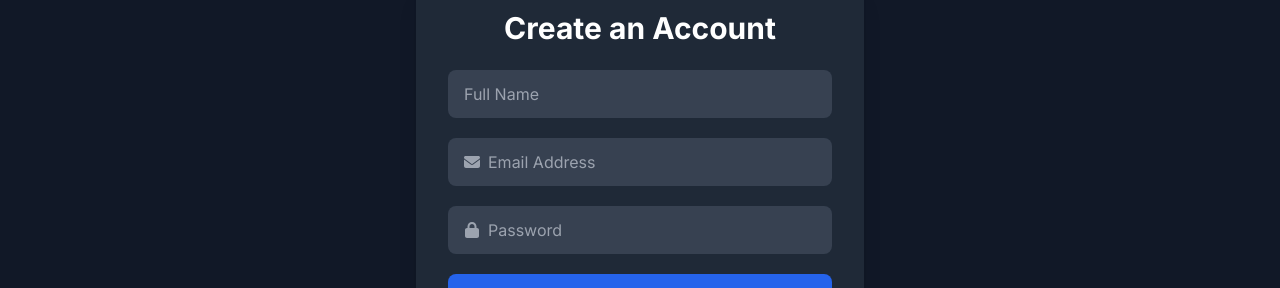
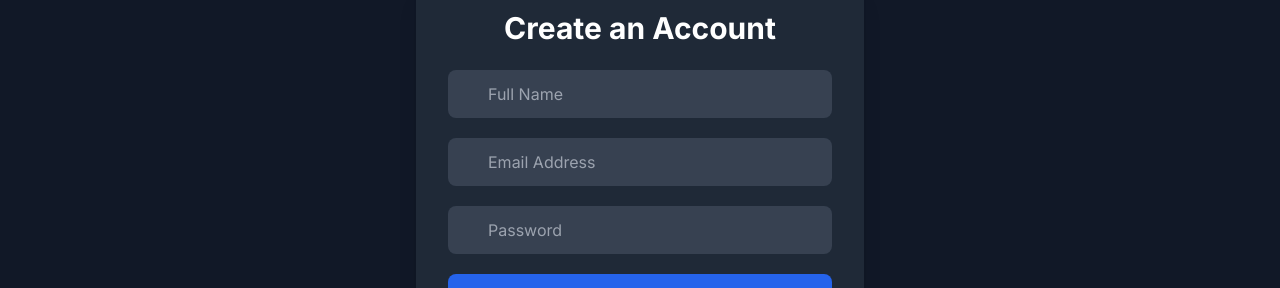
Before and after one commit to vinodkumarmaury/FJ-FE-R2-Vinod-Kumar-Maurya-IIT-Kharagpur, a Next.js app: page /auth/register in a window 1280 px wide. Shown: the part 276-564 px from the top of the page. Built offline with nearby package versions, Linux system fonts and the light colour scheme.

Commit message:
fix: update icon imports from react-icons/fa6 to react-icons/fa in login and register pages

```diff
--- a/app/auth/login/page.tsx
+++ b/app/auth/login/page.tsx
@@ -4,9 +4,7 @@ import { useState } from "react";
 import { useRouter } from "next/navigation";
 import { login } from "@/utils/api";
 import { toast } from "react-toastify";
-import { FaLock } from "react-icons/fa6";
-
-const LockIcon: React.FC = () => <FaLock className="absolute left-4 top-1/2 transform -translate-y-1/2 text-gray-400" />;
+import { FaUser, FaLock } from "react-icons/fa";
 
 export default function LoginPage() {
   const [email, setEmail] = useState("");
@@ -32,18 +30,19 @@ export default function LoginPage() {
 
         <form onSubmit={handleLogin} className="space-y-5">
           <div className="relative">
+            {/* <FaUser className="absolute left-4 top-1/2 transform -translate-y-1/2 text-gray-400" /> */}
             <input
               type="email"
               placeholder="Email"
               value={email}
               onChange={(e) => setEmail(e.target.value)}
-              className="w-full pl-4 pr-4 py-3 rounded-lg bg-gray-700 focus:ring-2 focus:ring-blue-500 focus:outline-none placeholder-gray-400"
+              className="w-full pl-10 pr-4 py-3 rounded-lg bg-gray-700 focus:ring-2 focus:ring-blue-500 focus:outline-none placeholder-gray-400"
               required
             />
           </div>
 
           <div className="relative">
-            <LockIcon />
+            {/* <FaLock className="absolute left-4 top-1/2 transform -translate-y-1/2 text-gray-400" /> */}
             <input
               type="password"
               placeholder="Password"
--- a/app/auth/register/page.tsx
+++ b/app/auth/register/page.tsx
@@ -4,10 +4,7 @@ import { useState } from "react";
 import { useRouter } from "next/navigation";
 import { register } from "@/utils/api";
 import { toast } from "react-toastify";
-import { FaEnvelope, FaLock } from "react-icons/fa6";
-
-const EmailIcon: React.FC = () => <FaEnvelope className="absolute left-4 top-1/2 transform -translate-y-1/2 text-gray-400" />;
-const LockIcon: React.FC = () => <FaLock className="absolute left-4 top-1/2 transform -translate-y-1/2 text-gray-400" />;
+import { FaUser, FaEnvelope, FaLock } from "react-icons/fa";
 
 export default function RegisterPage() {
   const [name, setName] = useState("");
@@ -34,18 +31,19 @@ export default function RegisterPage() {
 
         <form onSubmit={handleRegister} className="space-y-5">
           <div className="relative">
+            {/* <FaUser className="absolute left-4 top-1/2 transform -translate-y-1/2 text-gray-400" /> */}
             <input
               type="text"
               placeholder="Full Name"
               value={name}
               onChange={(e) => setName(e.target.value)}
-              className="w-full pl-4 pr-4 py-3 rounded-lg bg-gray-700 focus:ring-2 focus:ring-blue-500 focus:outline-none placeholder-gray-400"
+              className="w-full pl-10 pr-4 py-3 rounded-lg bg-gray-700 focus:ring-2 focus:ring-blue-500 focus:outline-none placeholder-gray-400"
               required
             />
           </div>
 
           <div className="relative">
-            <EmailIcon />
+            {/* <FaEnvelope className="absolute left-4 top-1/2 transform -translate-y-1/2 text-gray-400" /> */}
             <input
               type="email"
               placeholder="Email Address"
@@ -57,7 +55,7 @@ export default function RegisterPage() {
           </div>
 
           <div className="relative">
-            <LockIcon />
+            {/* <FaLock className="absolute left-4 top-1/2 transform -translate-y-1/2 text-gray-400" /> */}
             <input
               type="password"
               placeholder="Password"
```
